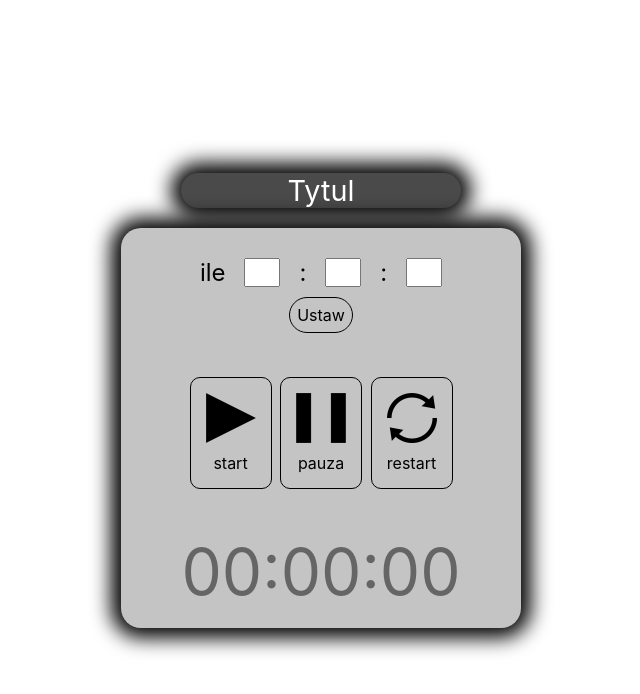
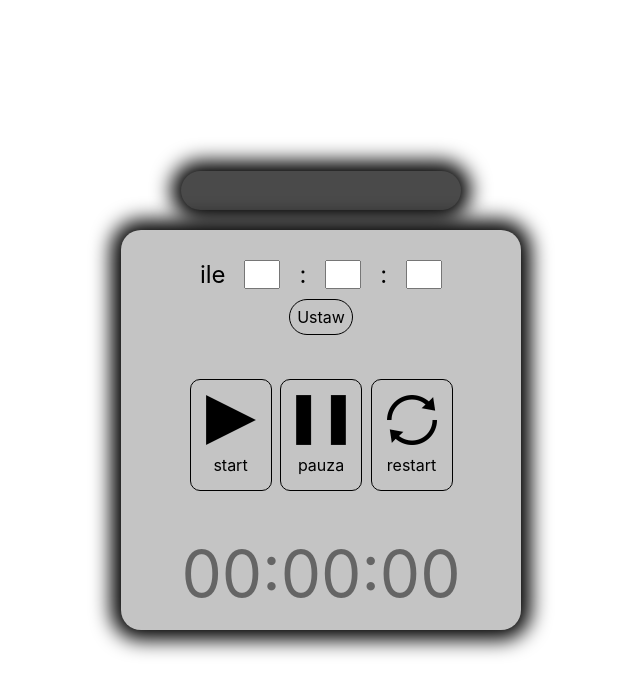
Before and after one commit to MichalPrzyl/timer, a React (Create React App) app in the folder timer/: page / in a window 1280 px wide. Shown: the top 694 px of the page, without its empty margins (319-959 px from the left). Built offline with nearby package versions, Linux system fonts and the light colour scheme.

Commit message:
editable title

```diff
--- a/timer/src/Timer-class.tsx
+++ b/timer/src/Timer-class.tsx
@@ -147,7 +147,9 @@ class Timer extends React.Component<any, any> {
   render() {
     return (
       <div className='container' id="container">
-        <div className="header">Tytul</div>
+        <div className="header">
+          <input type="text" id="title-input"></input>
+        </div>
         {/* <div className="main"> */}
         <div className={`main ${this.state.finish ? 'finished-task' : null}`}>
 
--- a/timer/src/Timer.css
+++ b/timer/src/Timer.css
@@ -5,25 +5,38 @@ body{
     align-items: center;
 }
 .container{
-    /* border: 1px solid black; */
     width: 400px;
 }
 .header{
-    /* border: 1px solid black; */
     width: 70%;
     margin: 0 auto 0 auto;
     border-radius: 30px;
     text-align: center;
-    /* height: 30px; */
-    font-size: 1.8em;
     background: #4a4a4a;
     color: white;
     box-shadow: 0 0 20px 10px black;
     margin-bottom: 20px;
 }
 
+#title-input{
+    background: transparent;
+    border: 0;
+    font-size: 2em;
+    text-align: center;
+    width: 95%;
+    color: white;
+}
+#title-input:hover{
+    cursor: pointer;
+}
+#title-input:focus{
+    border: 0;
+    outline: none;
+}
+
+
+
 .main{
-    /* border: 1px solid black; */
     height: 400px;
     border-radius: 20px;
     background: #C4C4C4;
@@ -37,26 +50,22 @@ body{
     display: flex;
     flex-direction: row;
     justify-content: space-evenly;
-    /* border: 1px solid black; */
     margin: 30px auto 0 auto;
     width: 70%;
     font-size: 1.5em;
 }
 
 .input-counter input{
-    /* height: 50px; */
     width: 10%;
 }
 
 .buttons-wrapper{
-    /* border: 1px solid black; */
     height: 30%;
     width: 70%;
     margin-top: 10%;
 }
 
 .timer-counter{
-    /* border: 1px solid black; */
     font-size: 4em;
     color: #656565;
     margin-top: 10%;
```
